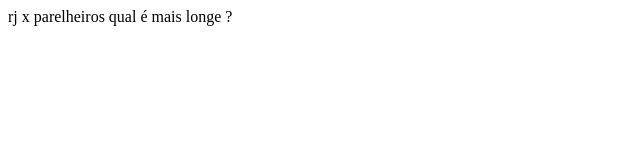
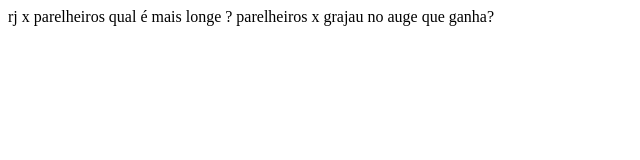
Before and after one commit to KaioMuzzo/projeto-senac, a plain HTML site: page index.html in a window 1280 px wide. Shown: the whole page, without its empty margins (0-640 px from the left). Drawn offline with Linux system fonts and the light colour scheme.

Commit message:
grajau comanda

```diff
--- a/index.html
+++ b/index.html
@@ -7,5 +7,8 @@
 </head>
 <body>
     rj x parelheiros qual é mais longe ?
+
+    parelheiros x grajau no auge que ganha?
+
 </body>
 </html>
```
